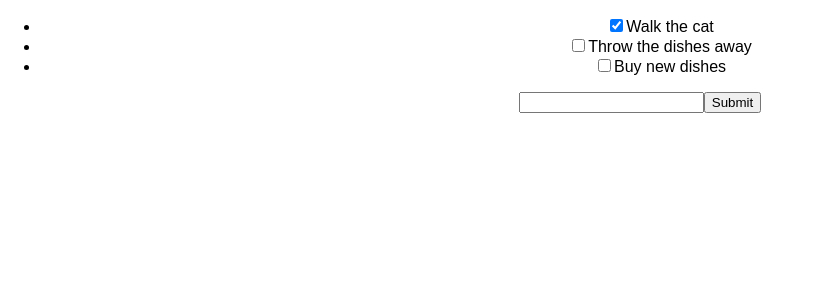
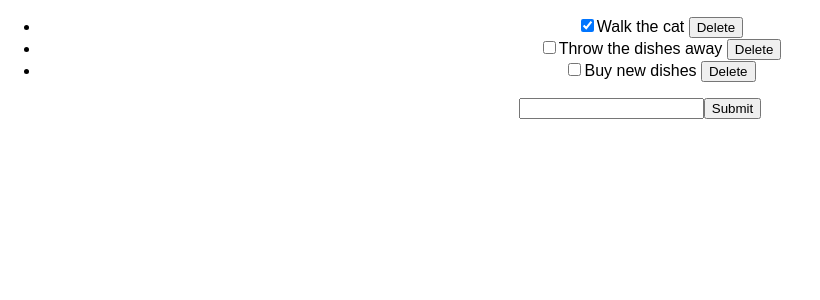
Before and after one commit to sfmina/react-to-do, a React (Create React App) app: page / in a window 1280 px wide. Shown: the top 300 px of the page, without its empty margins (0-820 px from the left). Built offline with nearby package versions, Linux system fonts and the light colour scheme.

Commit message:
Add button

```diff
--- a/src/components/ToDo.js
+++ b/src/components/ToDo.js
@@ -3,10 +3,14 @@ import React, { Component } from 'react';
 class ToDo extends Component {
 	render() {
 		return (
-			<li>
-			<input type="checkbox" checked={ this.props.isCompleted } onChange={ this.props.toggleComplete } />
-			<span>{ this.props.description }</span>
-			</li>
+			<div>
+				<li>
+				<input type="checkbox" checked={ this.props.isCompleted } onChange={ this.props.toggleComplete } />
+				<span>{ this.props.description }</span> <input type="button" value="Delete"/>
+				</li>
+
+			</div>
+
 			);
 	}
 }
```
